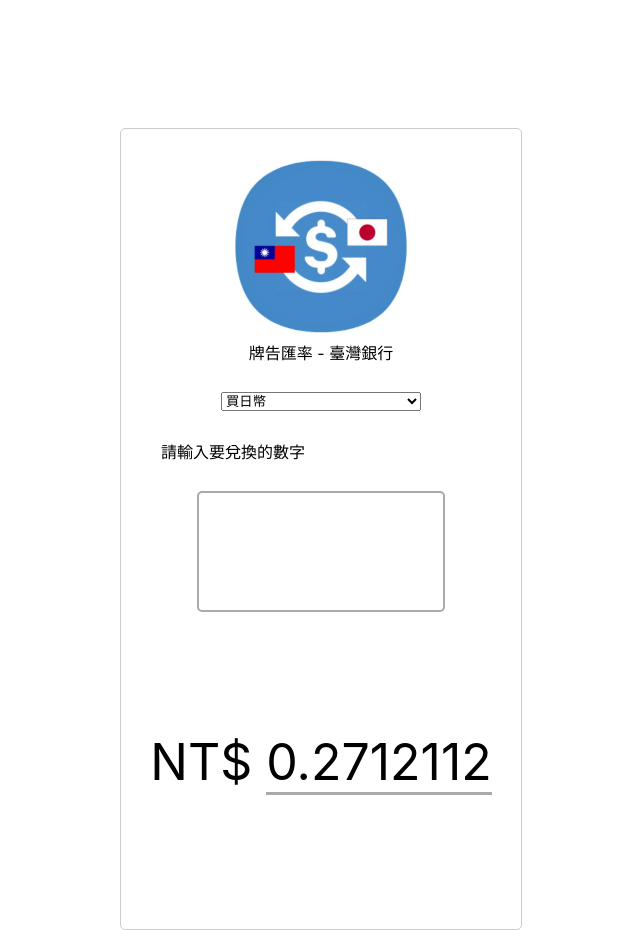
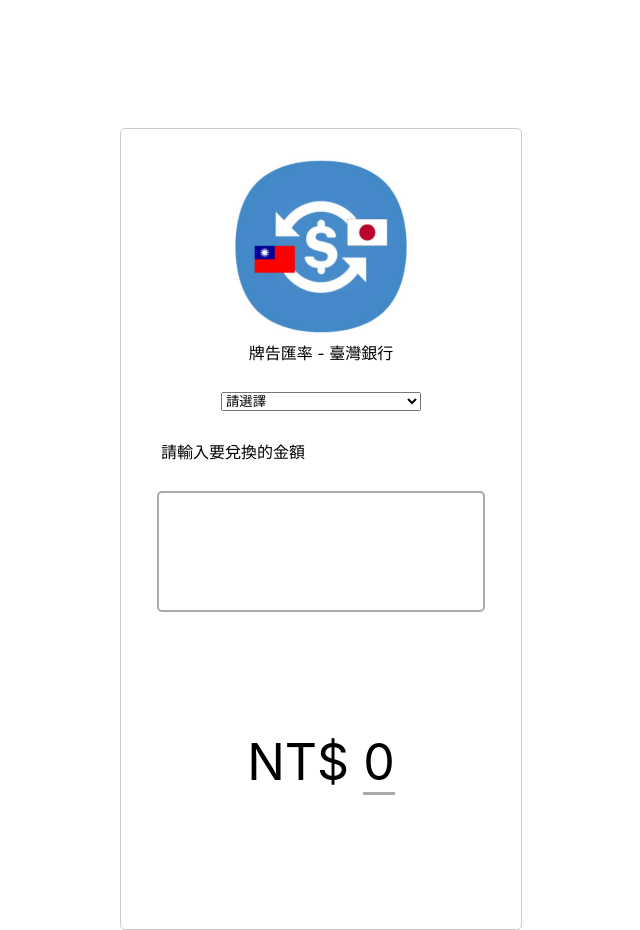
Before and after one commit to sasie59/Portfolio, a React (Create React App) app: page /ExchangeRateJpy in a window 1280 px wide. Shown: the whole page, without its empty margins (319-959 px from the left). Built offline with nearby package versions, Linux system fonts and the light colour scheme.

Commit message:
買賣匯率各自區別使用

```diff
--- a/src/exchangeRateJpy/App.scss
+++ b/src/exchangeRateJpy/App.scss
@@ -22,7 +22,7 @@
     text-align: center;
     .input {
       font-size: 100px;
-      width: 60%;
+      width: 80%;
       position: relative;
       border: 2px solid #aaa;
       border-radius: 5px;
--- a/src/exchangeRateJpy/index.js
+++ b/src/exchangeRateJpy/index.js
@@ -1,30 +1,64 @@
 import React, { Component } from 'react';
 import "./App.scss";
-import jpy from './jpy.png'
+import jpy from './jpy.png';
+
+const TWD2JPY = 0.2468;
+const JPY2TWD = 0.2422;
 
 export default class index extends Component {
   constructor() {
     super();
     this.state = {
-      jpyToTwd: 0.2712112
+      value: '',
+      target: ''
     }
   }
+
+  handleSelect = ({ target }) => {
+    console.log(target.value);
+    this.setState({
+      target: target.value === 'buy' ? TWD2JPY : JPY2TWD
+    })
+  }
+
+  handleChange = (e) => {
+    this.setState({
+      value: e.target.value
+    });
+  }
+
+  handleSubmit = (e) => {
+    e.preventDafault();
+    this.setState({
+      value: ''
+    })
+  }
   render() {
+    const { value, target } = this.state;
     return (
       <div className='layout'>
         <img className='img' src={jpy} alt="" />
         <div className='source'>牌告匯率 - 臺灣銀行</div>
-        <select className='img' name="" id="">
-          <option value="">買日幣</option>
-          <option value="">賣日幣</option>
+        <select className='img' id="" onChange={this.handleSelect}>
+          <option value='choice'>請選譯</option>
+          <option value='buy'>買日幣</option>
+          <option value='sell'>賣日幣</option>
         </select><br />
-        <div className='illustrate'>請輸入要兌換的數字</div>
+        <div className='illustrate'>請輸入要兌換的金額</div>
         <div className='textStyle'>
-          <input className='input' type="text" />
+          <form action="" onSubmit={this.handleSubmit}>
+            <input
+              className='input'
+              type="text"
+              value={value}
+              onChange={this.handleChange}
+            />
+          </form>
         </div>
         <div className='outPut'>
           <p className='cent'>NT$ </p>
-          <span className='exhibit'>{this.state.jpyToTwd}</span>
+          <span className='exhibit'>{~~(value * target)}
+          </span>
         </div>
       </div>
     )
```
Also changed, not shown: settings.json (added, +8 -0 lines).
